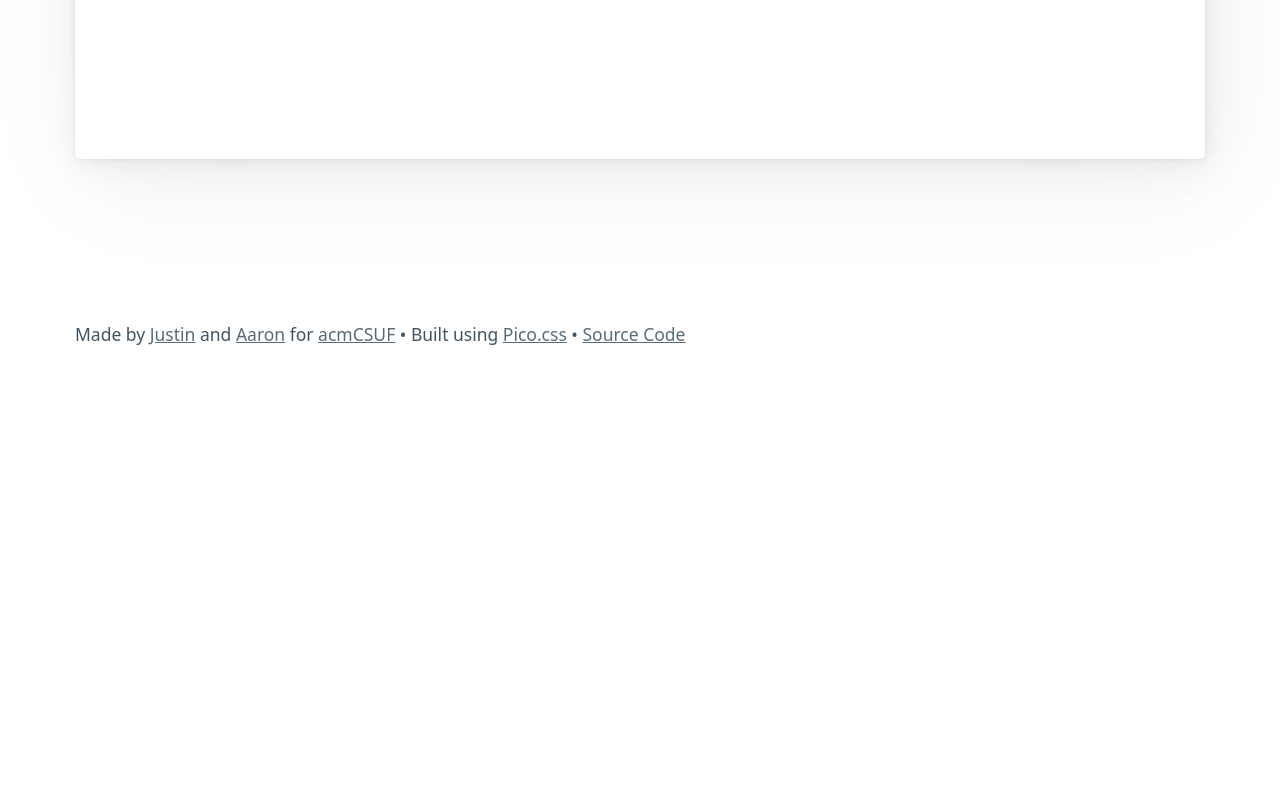
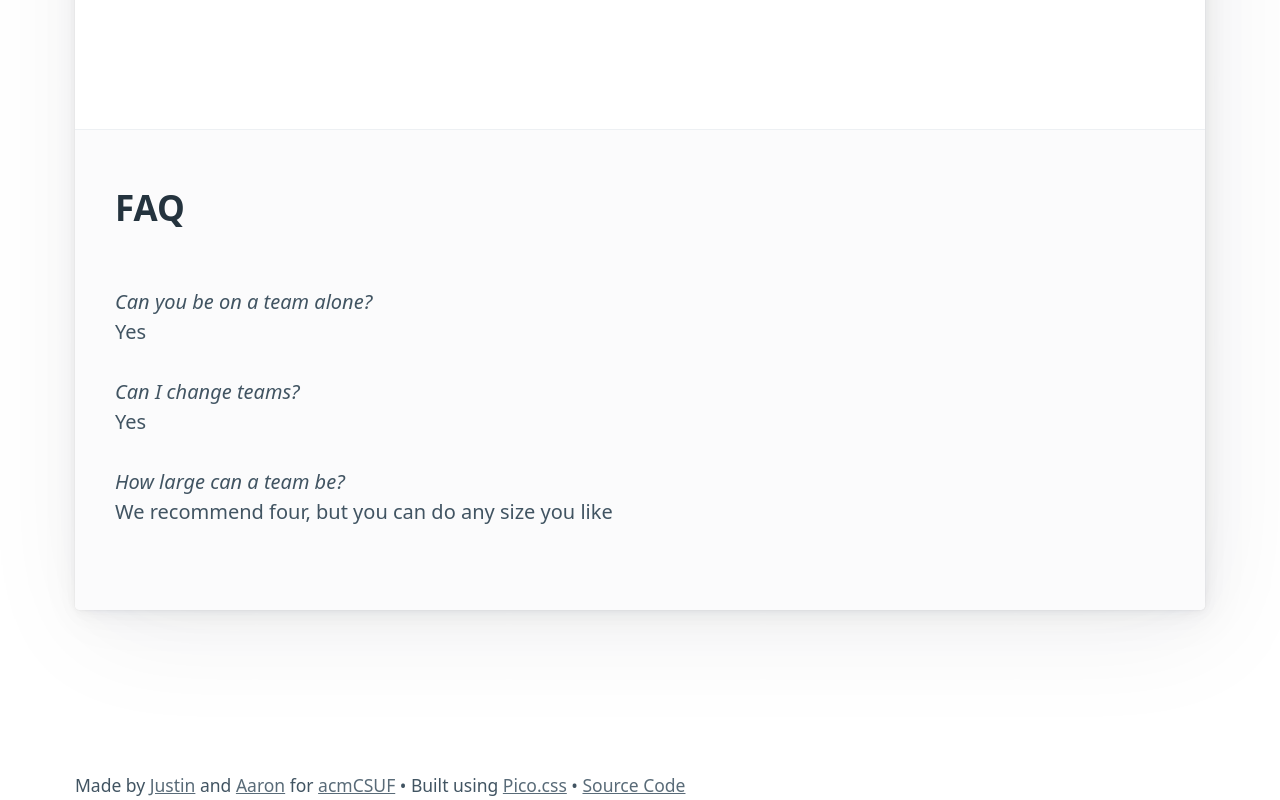
Before and after one commit to AaronLieb/MarchMadness, a website: page website/public/teams.html in a window 1280 px wide. Shown: the part 679-1479 px from the top of the page. Before the commit the page ends 1028 px from the top, so only its background shows below. Drawn offline with nearby package versions, Linux system fonts and the light colour scheme; files whose address does not match are found by name.

Commit message:
added faq

```diff
--- a/website/public/teams.html
+++ b/website/public/teams.html
@@ -48,6 +48,23 @@
           </p>
         </hgroup>
       </form>
+      <footer>
+        <div>
+          <h2>FAQ</h2>
+          <p>
+          <i>Can you be on a team alone?</i><br>
+          Yes
+          </p>
+          <p>
+          <i>Can I change teams?</i><br>
+          Yes
+          </p>
+          <p>
+          <i>How large can a team be?</i><br>
+          We recommend four, but you can do any size you like
+          </p>
+        </div>
+      </footer>
     </article>
   </main>
   <div id="footer"></div>
```
